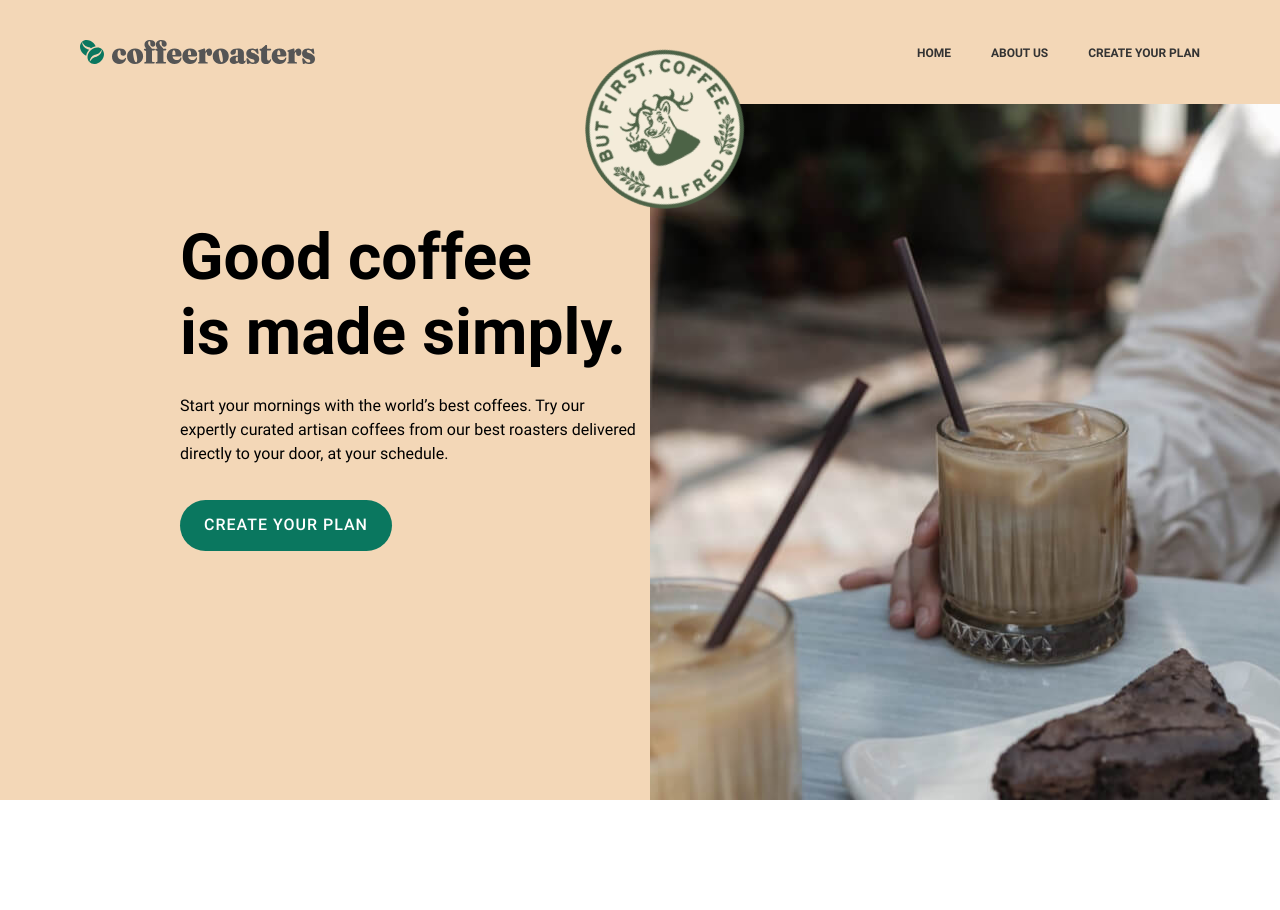
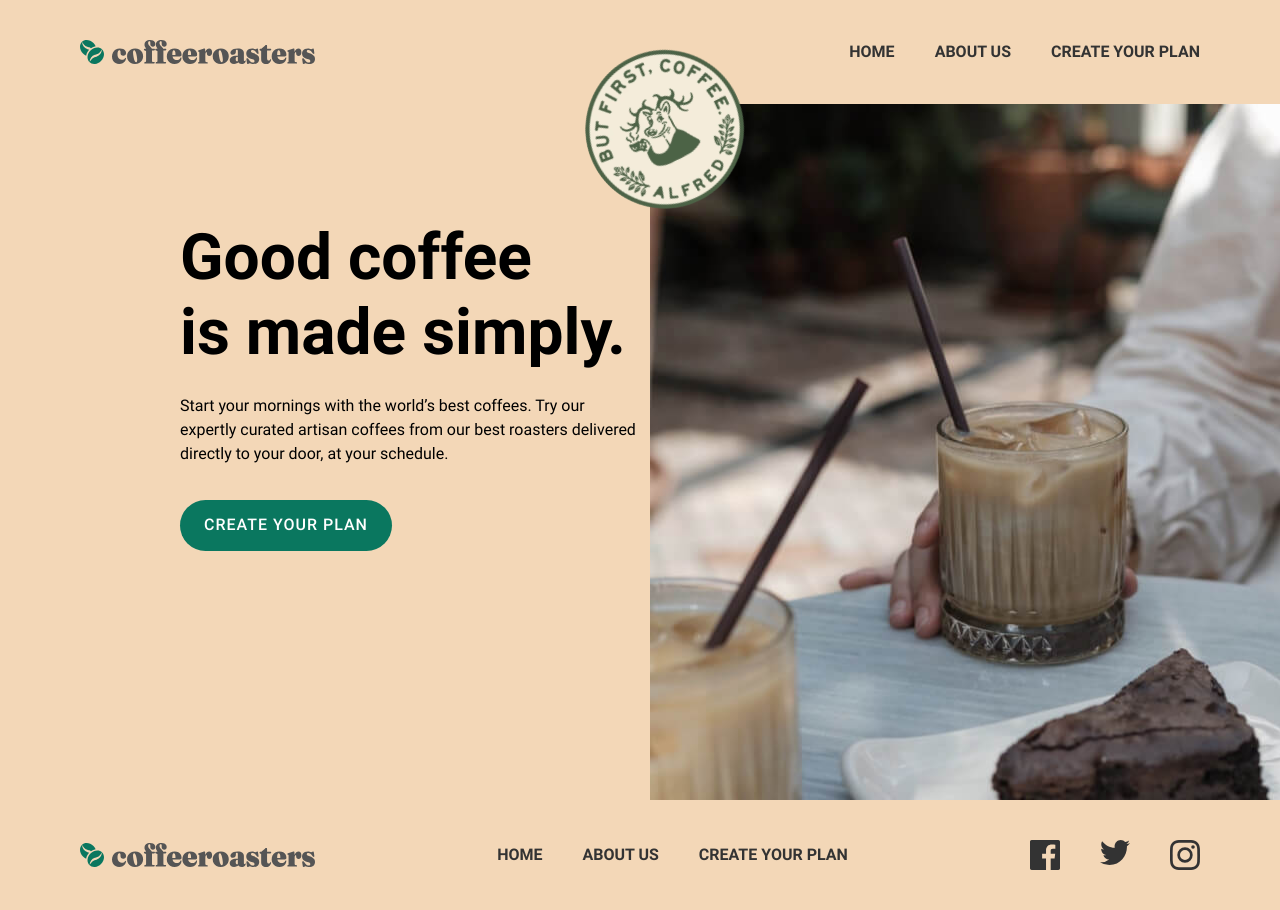
Before and after one commit to anwarbek/Coffeeroasters, a plain HTML site: page index.html in a window 1280 px wide. Before the commit the page ends 800 px from the top, so only its background shows below. Drawn offline with Linux system fonts and the light colour scheme.

Commit message:
Add footer section

```diff
--- a/css/styles.css
+++ b/css/styles.css
@@ -47,6 +47,11 @@ html {
 *::before,
 *::after {
   box-sizing: inherit;
+}
+
+*:focus {
+  outline: 2px dashed var(--text-color0);
+  outline-offset: 3px;
 }
 
 .button {
@@ -132,8 +137,8 @@ main {
 }
 
 .sitenav-list-item-link {
-  font-size: 12px;
-  line-height: 14px;
+  font-size: 16px;
+  line-height: 18.75px;
   font-weight: 700;
   color: var(--text-color0);
   text-transform: uppercase;
@@ -184,3 +189,66 @@ main {
   left: calc(50% + -55px);
   border-radius: 100%;
 }
+
+
+/* FOOTER */
+.site-footer {
+  background-color: var(--wheat);
+  margin: 0;
+  padding: 0;
+}
+
+.footer-item {
+  flex-wrap: wrap;
+  margin: 0 50px;
+  padding: 40px 0;
+  display: flex;
+  align-items: center;
+  justify-content: space-between;
+}
+
+.footer-logo {
+  display: flex;
+}
+
+.sitenav-list {
+  margin: 0;
+  padding: 0;
+  display: flex;
+  flex-direction: row;
+  list-style: none;
+}
+
+.sitenav-list-item:not(:last-child) {
+  margin-right: 40px;
+}
+
+.sitenav-list-item-link {
+  font-size: 16px;
+  line-height: 19px;
+  font-weight: 700;
+  color: var(--text-color0);
+  text-transform: uppercase;
+  text-decoration: none;
+}
+
+.social-list {
+  margin: 0;
+  padding: 0;
+  display: flex;
+  list-style: none;
+  text-decoration: none;
+}
+
+.social-list-item:not(:last-child) {
+  margin-right: 40px;
+}
+
+.social-list-item-link {
+  display: block;
+}
+
+.social-list-item-link-img {
+  display: flex;
+  align-items: center;
+}
--- a/index.html
+++ b/index.html
@@ -40,6 +40,28 @@
       </div>
     </div>
   </div>
+  <!-- FOOTER -->
+  <footer class="site-footer">
+    <div class="container">
+      <div class="footer-item">
+        <a class="footer-logo" href="#">
+          <img src="img/logo.svg" alt="site-logotype" width="235" height="24">
+        </a>
+        <nav class="sitenav">
+          <ul class="sitenav-list">
+            <li class="sitenav-list-item"><a class="sitenav-list-item-link" href="#">HOME</a></li>
+            <li class="sitenav-list-item"><a class="sitenav-list-item-link" href="#">ABOUT US</a></li>
+            <li class="sitenav-list-item"><a class="sitenav-list-item-link" href="#">Create your plan</a></li>
+          </ul>
+        </nav>
+        <ul class="social-list">
+          <li class="social-list-item"><a class="social-list-item-link" href="#"><img class="social-list-item-link-img" src="img/Facebook.svg" alt="Facebook" width="30" height="30"></a></li>
+          <li class="social-list-item"><a class="social-list-item-link" href="#"><img class="social-list-item-link-img" src="img/Twitter.svg" alt="Twitter" width="30" height="25"></a></li>
+          <li class="social-list-item"><a class="social-list-item-link" href="#"><img class="social-list-item-link-img" src="img/Instagram.svg" alt="Instagram" width="30" height="30"></a></li>
+        </ul>
+      </div>
+    </div>
+  </footer>
 
 <script src="js/main.js"></script>
 </body>
```
Also changed, not shown: img/Facebook.svg (added), img/Instagram.svg (added), img/Twitter.svg (added).
